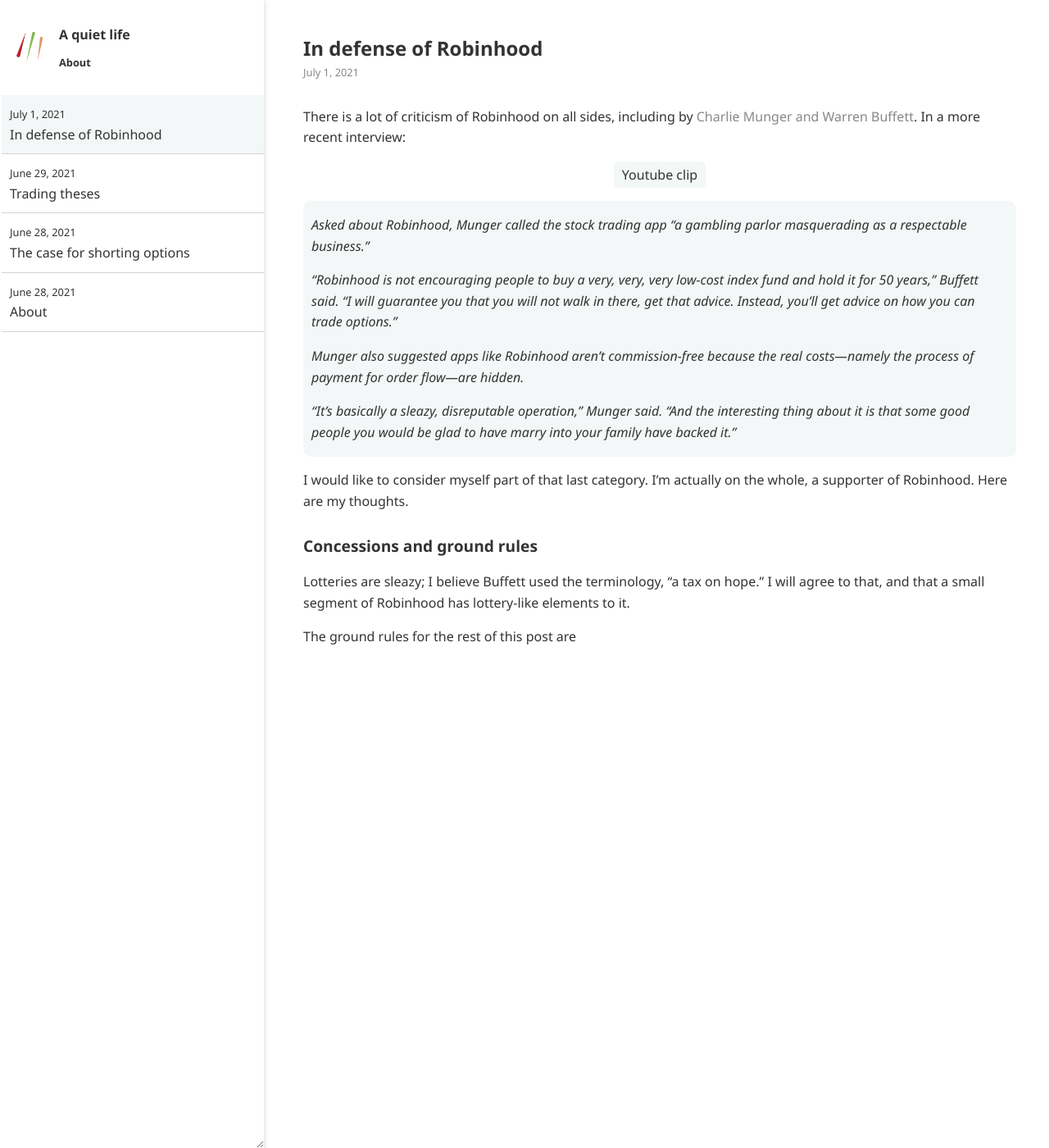
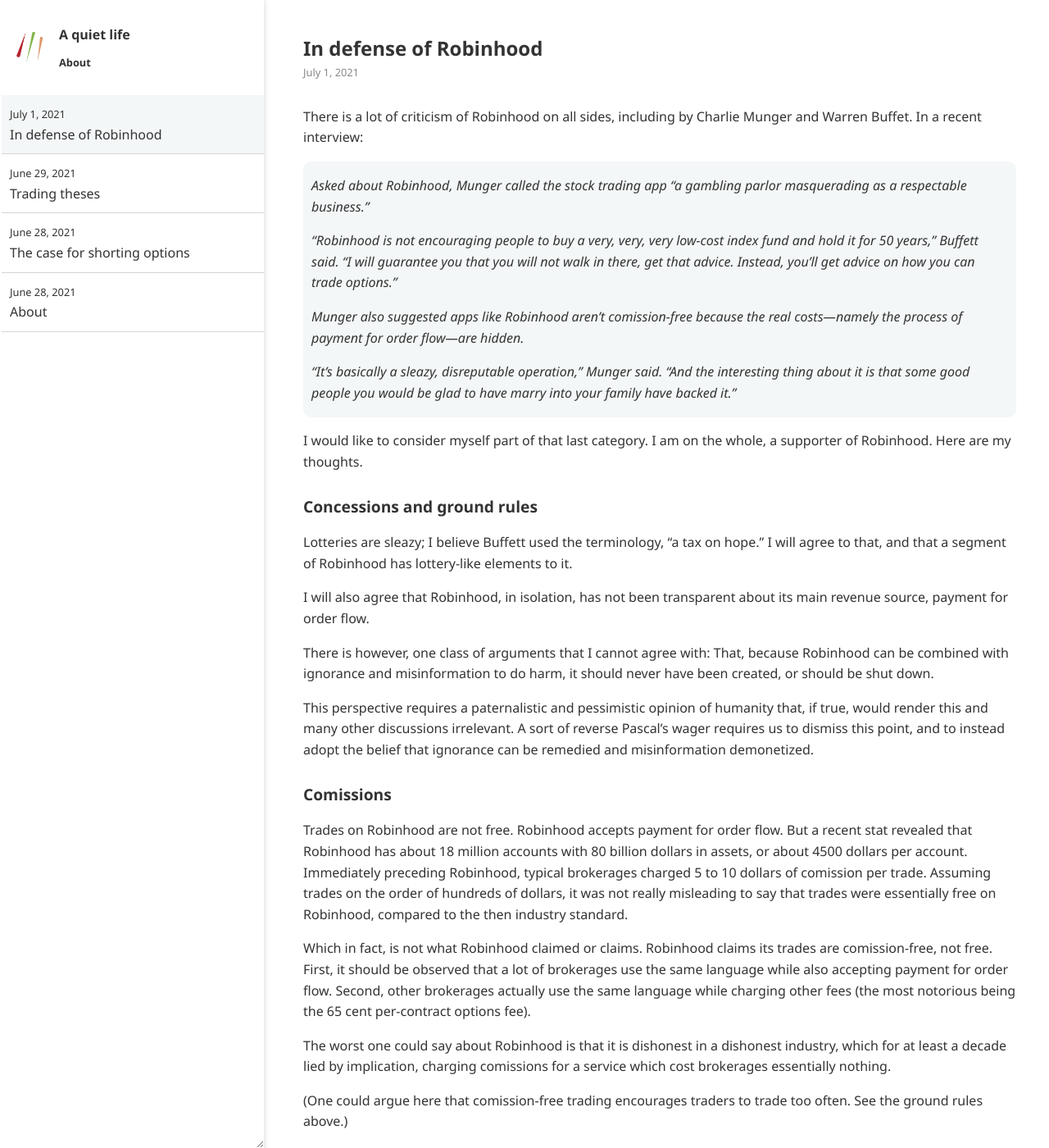
Before and after one commit to ansyblenetwork/aquietlife, a Jekyll site: the page built from _posts/2021-07-01-defending-robinhood.md, in a window 1280 px wide and 1400 px high. Shown: the whole window at 82% size. Built offline with Jekyll 4.4.1, drawn with Linux system fonts in a browser that asks for light colours; some of the changed text lies outside the part shown.

Commit message:
Update 2021-07-01-defending-robinhood.md

```diff
--- a/_posts/2021-07-01-defending-robinhood.md
+++ b/_posts/2021-07-01-defending-robinhood.md
@@ -2,20 +2,39 @@
 title: "In defense of Robinhood"
 ---
 
-There is a lot of criticism of Robinhood on all sides, including by [Charlie Munger and Warren Buffett](https://www.youtube.com/watch?v=z0LHTa0e0oo). In a more recent interview:
+There is a lot of criticism of Robinhood on all sides, including by Charlie Munger and Warren Buffet. In a recent interview:
 
 > Asked about Robinhood, Munger called the stock trading app “a gambling parlor masquerading as a respectable business.”
 >
 > “Robinhood is not encouraging people to buy a very, very, very low-cost index fund and hold it for 50 years,” Buffett said. “I will guarantee you that you will not walk in there, get that advice. Instead, you’ll get advice on how you can trade options.”
 >
-> Munger also suggested apps like Robinhood aren’t commission-free because the real costs—namely the process of payment for order flow—are hidden.
+> Munger also suggested apps like Robinhood aren’t comission-free because the real costs—namely the process of payment for order flow—are hidden.
 >
 > “It’s basically a sleazy, disreputable operation,” Munger said. “And the interesting thing about it is that some good people you would be glad to have marry into your family have backed it.”
 
-I would like to consider myself part of that last category. I'm actually on the whole, a supporter of Robinhood. Here are my thoughts.
+I would like to consider myself part of that last category. I am on the whole, a supporter of Robinhood. Here are my thoughts.
+
 
 ### Concessions and ground rules
 
-Lotteries are sleazy; I believe Buffett used the terminology, "a tax on hope." I will agree to that, and that a small segment of Robinhood has lottery-like elements to it.
+Lotteries are sleazy; I believe Buffett used the terminology, "a tax on hope." I will agree to that, and that a segment of Robinhood has lottery-like elements to it.
 
-The ground rules for the rest of this post are
+I will also agree that Robinhood, in isolation, has not been transparent about its main revenue source, payment for order flow.
+
+There is however, one class of arguments that I cannot agree with: That, because Robinhood can be combined with ignorance and misinformation to do harm, it should never have been created, or should be shut down.
+
+This perspective requires a paternalistic and pessimistic opinion of humanity that, if true, would render this and many other discussions irrelevant. A sort of reverse Pascal's wager requires us to dismiss this point, and to instead adopt the belief that ignorance can be remedied and misinformation demonetized.
+
+### Comissions
+
+Trades on Robinhood are not free. Robinhood accepts payment for order flow. But a recent stat revealed that Robinhood has about 18 million accounts with 80 billion dollars in assets, or about 4500 dollars per account. Immediately preceding Robinhood, typical brokerages charged 5 to 10 dollars of comission per trade. Assuming trades on the order of hundreds of dollars, it was not really misleading to say that trades were essentially free on Robinhood, compared to the then industry standard.
+
+Which in fact, is not what Robinhood claimed or claims. Robinhood claims its trades are comission-free, not free. First, it should be observed that a lot of brokerages use the same language while also accepting payment for order flow. Second, other brokerages actually use the same language while charging other fees (the most notorious being the 65 cent per-contract options fee).
+
+The worst one could say about Robinhood is that it is dishonest in a dishonest industry, which for at least a decade lied by implication, charging comissions for a service which cost brokerages essentially nothing.
+
+(One could argue here that comission-free trading encourages traders to trade too often. See the ground rules above.)
+
+It remains to discuss payment for order flow. What is it, and what are the consequences for the retail trader?
+
+### How retail trades are executed
```
